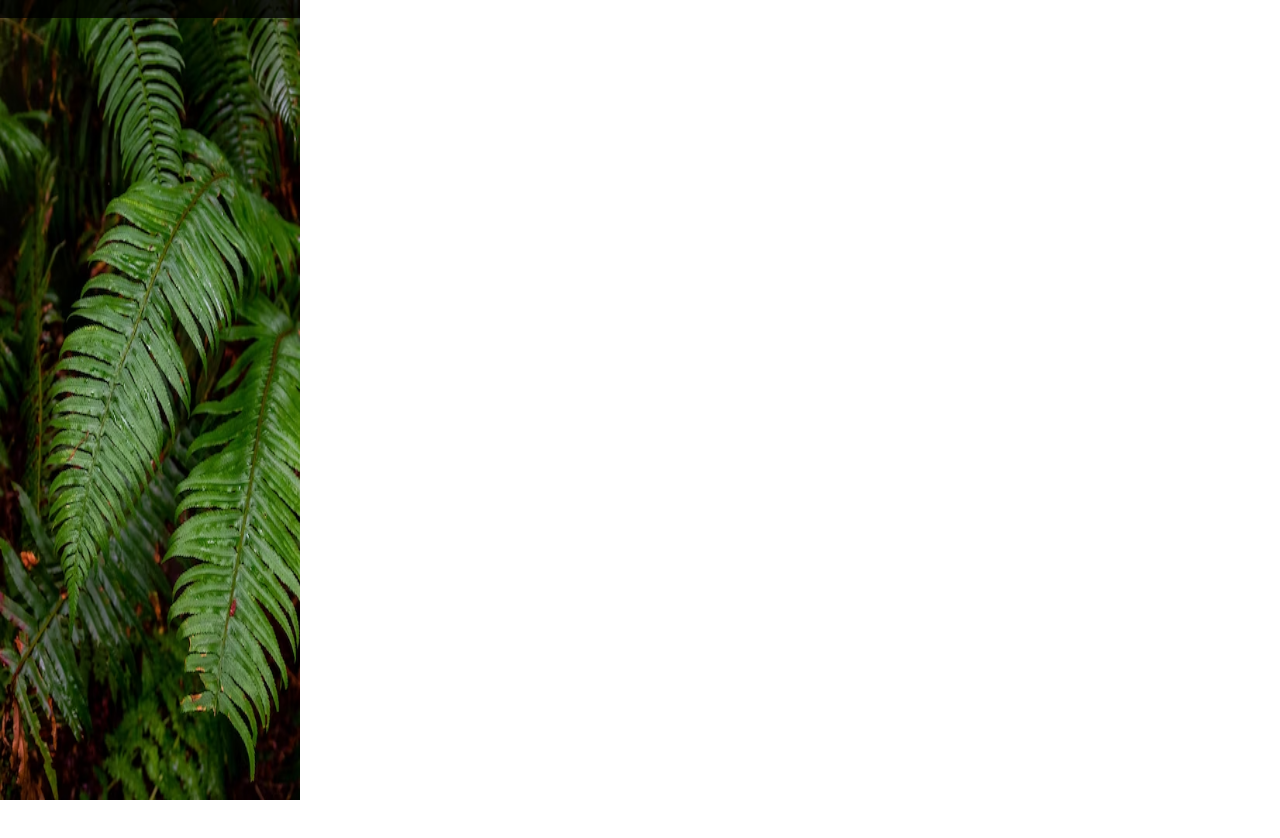
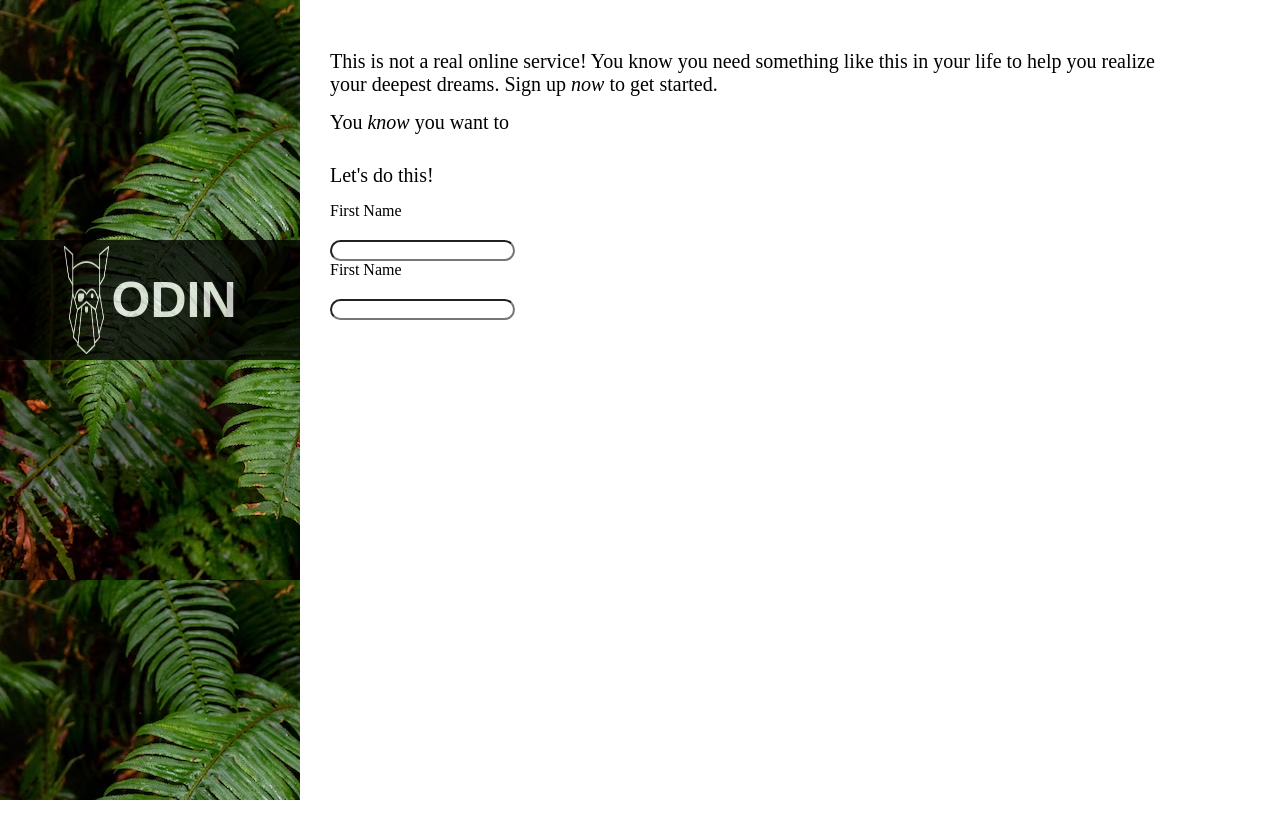
Before and after one commit to TheSilentIce/Odin-SignUp-Form, a plain HTML site: page index.html in a window 1280 px wide. Before the commit the page ends 800 px from the top, so only its background shows below. Drawn offline with Linux system fonts and the light colour scheme; a web font is replaced by a local one.

Commit message:
Keep this for reference and backup

```diff
--- a/index.html
+++ b/index.html
@@ -4,14 +4,104 @@
     <meta charset="UTF-8">
     <title>Sign up</title>
     <link rel="stylesheet" href="style.css">
+    <link href="https://fonts.cdnfonts.com/css/norse" rel="stylesheet">
+
 </head>
 
 <body>
     <div class="container">
         <div class="background_container">
-            <img class="background-image" src="images/backgroundImage.png"></div>
-            <div class="transparent-box">2</div>
+            <div class="transparent-box">
+                <img class="odin-logo" src="images/odin-lined.png">
+                <div class="norse-bold">ODIN</div>
+            </div>
+        </div>
+
+        <div class="form-container">
+            <div class="header-container">
+                <div class="header-text">This is not a real online service! You know you need something
+                    like this in your life to help you realize your deepest dreams.
+                    Sign up <i>now</i> to get started.
+                </div>
+                <div class="header-text">You <i>know</i> you want to</div>
+            </div>
+
+
+
+            <div class="body-container">
+                <div class="header-text">Let's do this!</div>
+                <div class="input-container">
+                    <form>
+                        <div class="input-column">
+                            <label for="first-name">First Name</label>
+                            <input class = 'text-box' type="text" id="first-name">
+                        </div>
+
+                        <div class="input-column">
+                            <label for="first-name">First Name</label>
+                            <input class = 'text-box' type="text" id="first-name">
+                        </div>
+                    </form>
+                </div>
+            </div>
         </div>
     </div>
 </body>
 </html>
+
+
+
+
+
+
+
+
+
+
+
+
+
+
+
+
+
+
+
+
+
+
+<!-- <form>
+                        <div class="input-column">
+                            <div>
+                                <label for="first-name">First Name</label>
+                                <input class = 'text-box' type="text" id="first-name">
+                            </div>
+
+                            <div>
+                                <label for="email">Email</label>
+                                <input class = 'text-box' type="email" id="email">
+                            </div>
+
+                            <div>
+                                <label for="first-name">First Name</label>
+                                <input class = 'text-box' type="text" id="first-name">
+                            </div>
+                        </div>
+
+                        <div class="input-column">
+                            <div>
+                                <label for="first-name">First Name</label>
+                                <input class = 'text-box' type="text" id="first-name">
+                            </div>
+
+                            <div>
+                                <label for="first-name">First Name</label>
+                                <input class = 'text-box' type="text" id="first-name">
+                            </div>
+
+                            <div>
+                                <label for="first-name">First Name</label>
+                                <input class = 'text-box' type="text" id="first-name">
+                            </div>
+                        </div>
+                    </form> -->
--- a/style.css
+++ b/style.css
@@ -17,6 +17,8 @@ body {
     height: 100%;
 }
 
+/* IMAGE STUFF*/
+
 .background_container {
     display: flex;
     flex-direction: column;
@@ -24,7 +26,7 @@ body {
     padding: 0;
     width: var(--width-size-image);
     height: 100%;
-
+    background-image: url(images/backgroundImage.png);
 }
 
 .background-image {
@@ -32,12 +34,87 @@ body {
     height: 100%;
 }
 
+
 .transparent-box {
     position: absolute;
     display: flex;
     gap: 3px;
     width: var(--width-size-image);
+    height: 15%;
     justify-content: center;
+    align-items: center;
     background-color: black;
-    opacity: 0.8;
+    opacity: 0.75;
+    top: 30%;
 }
+
+.odin-logo {
+    width: calc(var(--width-size-image) - 85%);
+    height: 90%;
+}
+
+.norse-bold {
+    font-family: 'Norse', sans-serif;
+    color: white;
+    font-weight: bold;
+    font-size: 50px;
+}
+
+
+/* Form Classes */
+
+.form-container {
+    display: flex;
+    height: 100%;
+    flex: 1;
+    flex-direction: column;
+    /* align-items: center; */
+    padding-left: 30px;
+    padding-top: 50px;
+    padding-bottom: 50px;
+}
+
+.header-container {
+    display: flex;
+    flex-direction: column;
+    width: 89%;
+    margin-bottom: 15px;
+}
+
+.header-text {
+    color: black;
+    font-size: 20px;
+    margin-bottom: 15px;
+}
+
+
+.body-container {
+    display: flex;
+    flex-direction: column;
+    text-shadow: 1;
+    /* align-items: start; */
+}
+
+.form-container {
+    display: flex;
+
+}
+
+.input-container {
+    display: flex;
+    flex-direction: row;
+}
+
+label,input {
+    display: block;
+}
+
+.text-box {
+    border-radius: 20px;
+}
+
+.input-column {
+    display: flex;
+    flex-direction: column;
+    gap: 20px;
+}
```
